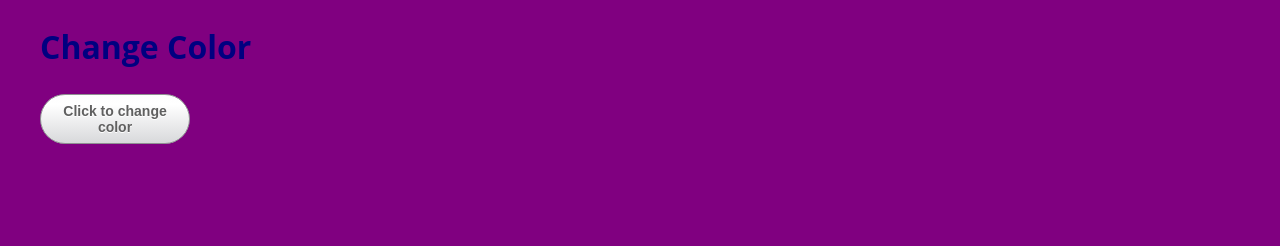
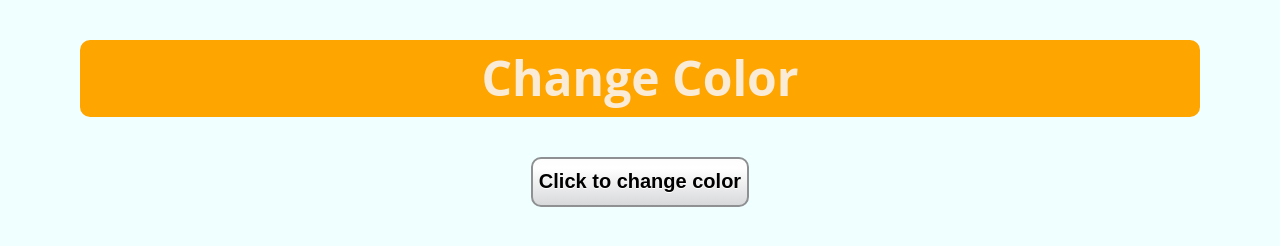
Before and after one commit to marceloreyran/Color-Change, a plain HTML site: page index.html in a window 1280 px wide. Drawn offline with Linux system fonts and the light colour scheme.

Commit message:
other commit

```diff
--- a/index.html
+++ b/index.html
@@ -1,11 +1,13 @@
 <!DOCTYPE html>
 <html lang="en">
+
 <head>
     <meta charset="UTF-8">
     <meta name="viewport" content="width=device-width, initial-scale=1.0">
     <link rel="stylesheet" href="./style.css">
-    <title>Color Change</title>
+    <title>Change Color</title>
 </head>
+
 <body>
     <div class="container">
         <div class="text-center">
@@ -16,4 +18,5 @@
 
 </body>
 <script src="./main.js"></script>
+
 </html>
--- a/main.js
+++ b/main.js
@@ -1,6 +1,6 @@
     const button = document.querySelector('button');
-const body =    document.querySelector('body');
-const colors = ['red', 'green', 'blue', 'yellow', 'pink', 'purple'];
+    const body =    document.querySelector('h1');
+    const colors = ['orange', 'green', 'blue', 'yellow', 'pink', 'purple'];
 
 
     function changeBackground(){
@@ -9,5 +9,5 @@ function changeBackground(){
     }
 
 
-body.style.backgroundColor = 'purple';
+    body.style.backgroundColor = 'orange';
     button.addEventListener("click", changeBackground);
--- a/style.css
+++ b/style.css
@@ -1,56 +1,67 @@
 
 body {
-    flex: 1;
     display: flex;
-    align-items: center;
-    flex-direction: column;
+    text-align: center;
+    flex-direction: row;
     min-height: 100vh;
     min-width: 100vw;
     font-family: 'Open Sans', sans-serif;
     font-size: 16px;
     line-height: 1.6;
     color: rgb(0, 0, 128);
-    background-color: #f4f4f4;
+    background-color: azure;
     margin: 0;
     padding: 0;
 
 }
+h1 {
+    font-size: 3rem;
+    margin: 40px;
+    padding: 0;
+    color: rgb(250, 235, 215);
+    text-align: center;
+    border-radius: 10px;
 
+}
 a {
-    color: #333;
+    display: flex;
+    justify-content: center;
+    align-items: center;
+    color: rgb(51, 51, 51);
     text-decoration: none;
 }
 
 *::selection {
-    background: #333;
-    color: #fff;
+    background: rgb(51, 51, 51);
+    color: rgb(255, 255, 255);
 }
 
 .container {
     width: 100%;
     max-width: 1200px;
     margin: 0 auto;
-    padding: 0 20px;
+    padding: 0 auto;
 }
 
 
 button {
     display: flex;
+    justify-content: center;
+    text-align: center;
     align-items: center;
-    justify-content: center;
-    outline: none;
+    margin: 0;
     cursor: pointer;
-    width: 150px;
+    width: 100x;
     height: 50px;
-    background-image: linear-gradient(to top, #D8D9DB 0%, #fff 80%, #FDFDFD 100%);
-    border-radius: 30px;
-    border: 1px solid #8F9092;
+    background-image: linear-gradient(to top, rgb(216, 217, 219) 0%, rgb(255, 255, 255) 80%, rgb(253, 253, 253) 100%);
+    border-radius: 10px;
+    border: 2px solid rgb(143, 144, 146);
     transition: all 0.2s ease;
     font-family: "Source Sans Pro", sans-serif;
-    font-size: 14px;
+    font-size: 20px;
     font-weight: 600;
-    color: #606060;
-    text-shadow: 0 1px #fff;
+    color: rgb(0, 0, 0);
+    text-shadow: 0 1px rgb(255, 255, 255);
 }
 
 button:hover{
```
Lines whose indentation alone changed are shown as unchanged.
